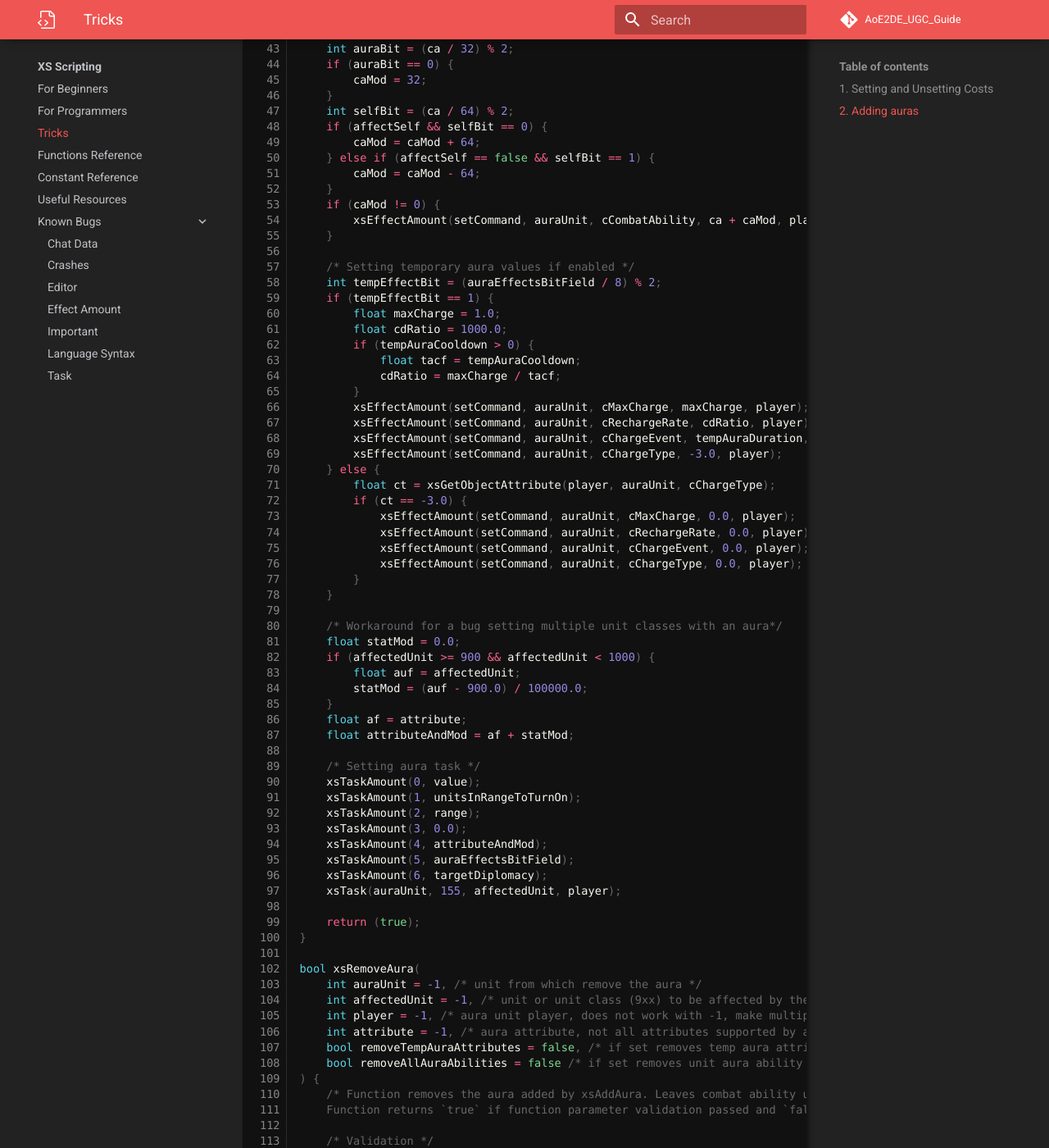
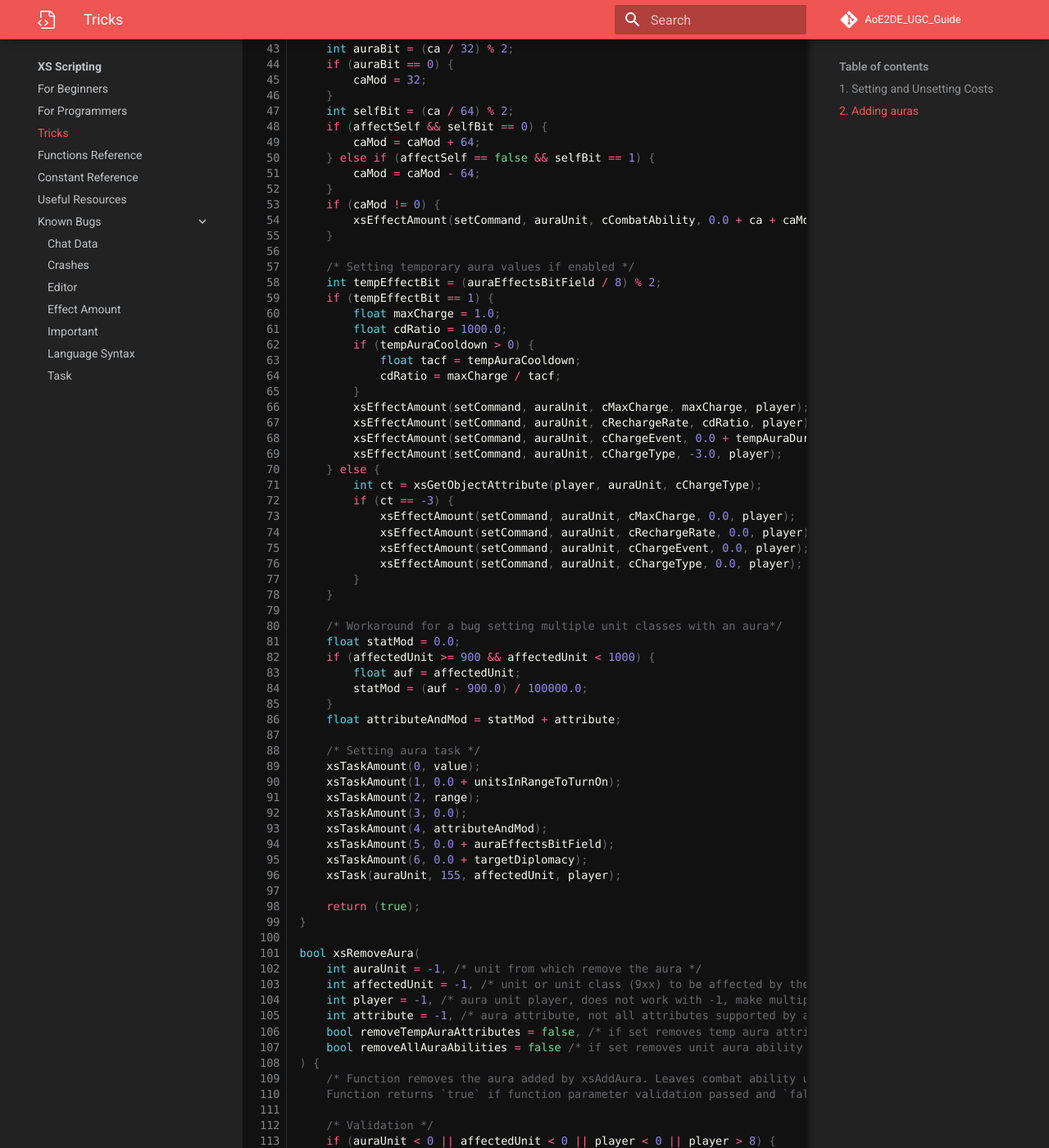
Before and after one commit to Divy1211/AoE2DE_UGC_Guide, an MkDocs documentation site: the page built from docs/general/xs/tricks.md, in a window 1280 px wide and 1400 px high, scrolled down 1488 px. Shown: the whole window at 82% size. Built offline with MkDocs 1.6.1 and Material for MkDocs 9.7.7, drawn with Linux system fonts in a browser that asks for light colours; some web fonts are replaced; comment, search, counter and statistics services are not loaded; some of the changed text lies outside the part shown.

Commit message:
fixed most cs-check warnings

````diff
--- a/docs/general/xs/tricks.md
+++ b/docs/general/xs/tricks.md
@@ -74,7 +74,7 @@ bool xsAddAura(
         caMod = caMod - 64;
     }
     if (caMod != 0) {
-        xsEffectAmount(setCommand, auraUnit, cCombatAbility, ca + caMod, player);
+        xsEffectAmount(setCommand, auraUnit, cCombatAbility, 0.0 + ca + caMod, player);
     }
 
     /* Setting temporary aura values if enabled */
@@ -88,11 +88,11 @@ bool xsAddAura(
         }
         xsEffectAmount(setCommand, auraUnit, cMaxCharge, maxCharge, player);
         xsEffectAmount(setCommand, auraUnit, cRechargeRate, cdRatio, player);
-        xsEffectAmount(setCommand, auraUnit, cChargeEvent, tempAuraDuration, player);
+        xsEffectAmount(setCommand, auraUnit, cChargeEvent, 0.0 + tempAuraDuration, player);
         xsEffectAmount(setCommand, auraUnit, cChargeType, -3.0, player);
     } else {
-        float ct = xsGetObjectAttribute(player, auraUnit, cChargeType);
-        if (ct == -3.0) {
+        int ct = xsGetObjectAttribute(player, auraUnit, cChargeType);
+        if (ct == -3) {
             xsEffectAmount(setCommand, auraUnit, cMaxCharge, 0.0, player);
             xsEffectAmount(setCommand, auraUnit, cRechargeRate, 0.0, player);
             xsEffectAmount(setCommand, auraUnit, cChargeEvent, 0.0, player);
@@ -106,17 +106,16 @@ bool xsAddAura(
         float auf = affectedUnit;
         statMod = (auf - 900.0) / 100000.0;
     }
-    float af = attribute;
-    float attributeAndMod = af + statMod;
+    float attributeAndMod = statMod + attribute;
 
     /* Setting aura task */
     xsTaskAmount(0, value);
-    xsTaskAmount(1, unitsInRangeToTurnOn);
+    xsTaskAmount(1, 0.0 + unitsInRangeToTurnOn);
     xsTaskAmount(2, range);
     xsTaskAmount(3, 0.0);
     xsTaskAmount(4, attributeAndMod);
-    xsTaskAmount(5, auraEffectsBitField);
-    xsTaskAmount(6, targetDiplomacy);
+    xsTaskAmount(5, 0.0 + auraEffectsBitField);
+    xsTaskAmount(6, 0.0 + targetDiplomacy);
     xsTask(auraUnit, 155, affectedUnit, player);
 
     return (true);
@@ -143,8 +142,8 @@ bool xsRemoveAura(
 
     /* Remove temporary aura values */
     if (removeTempAuraAttributes) {
-        float ct = xsGetObjectAttribute(player, auraUnit, cChargeType);
-        if (ct == -3.0) {
+        int ct = xsGetObjectAttribute(player, auraUnit, cChargeType);
+        if (ct == -3) {
             int setCommand = cSetAttribute;
             if (player == 0) {
                 setCommand = cGaiaSetAttribute;
@@ -169,7 +168,7 @@ bool xsRemoveAura(
             caMod = caMod - 64;
         }
         if (caMod != 0) {
-            xsEffectAmount(setCommand, auraUnit, cCombatAbility, ca + caMod, player);
+            xsEffectAmount(setCommand, auraUnit, cCombatAbility, 0.0 + ca + caMod, player);
         }
     }
 
@@ -179,8 +178,7 @@ bool xsRemoveAura(
         float auf = affectedUnit;
         statMod = (auf - 900.0) / 100000.0;
     }
-    float af = attribute;
-    float attributeAndMod = af + statMod;
+    float attributeAndMod = statMod + attribute;
 
     /* Setting aura task */
     xsTaskAmount(4, attributeAndMod);
@@ -215,6 +213,7 @@ const int cAuraDiplomacyGaiaYouAlly = 4;
 const int cAuraDiplomacyGaiaNeutralAlly = 5;
 const int cAuraDiplomacyAllButYou = 6;
 ```
+
 To use, copy the code above to a non-running `Script Call` effect or to your scenarios `.xs` file and then call the function in your xs code, eg:
 
 ```cpp
````
